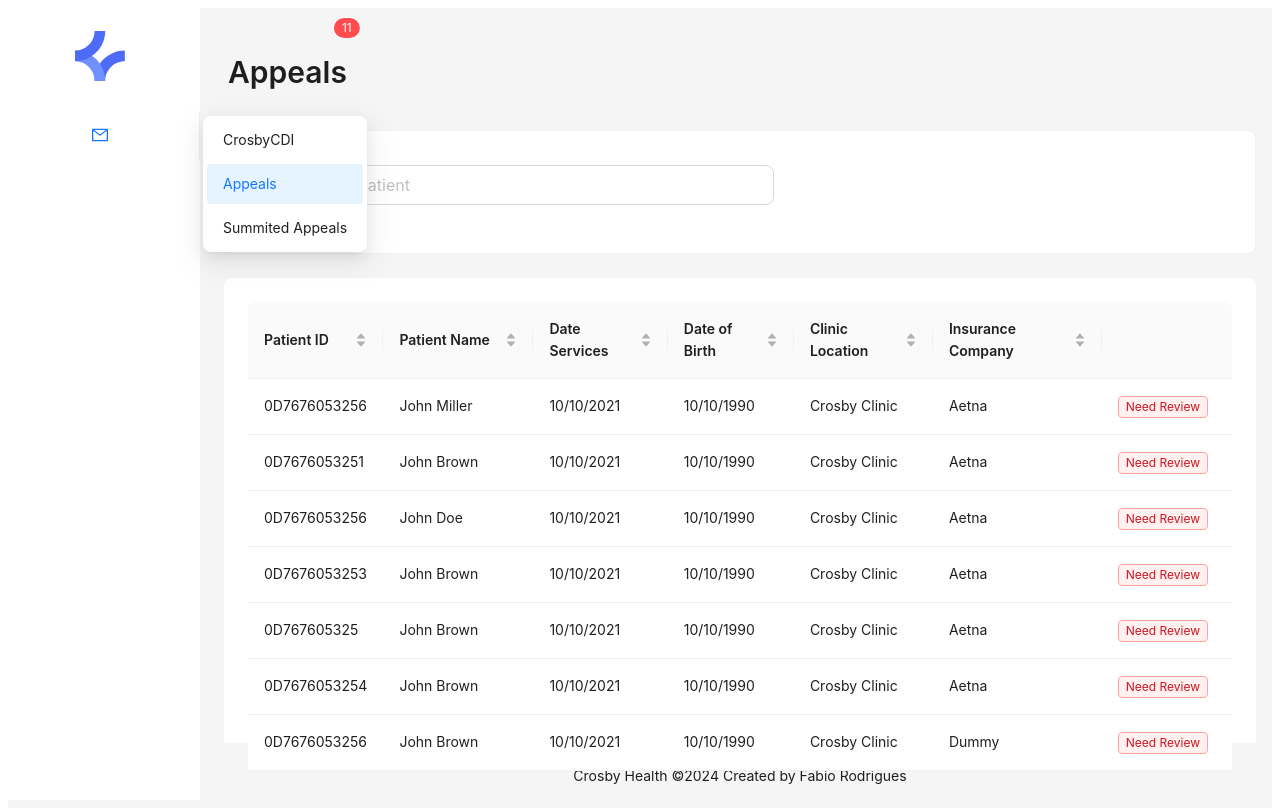
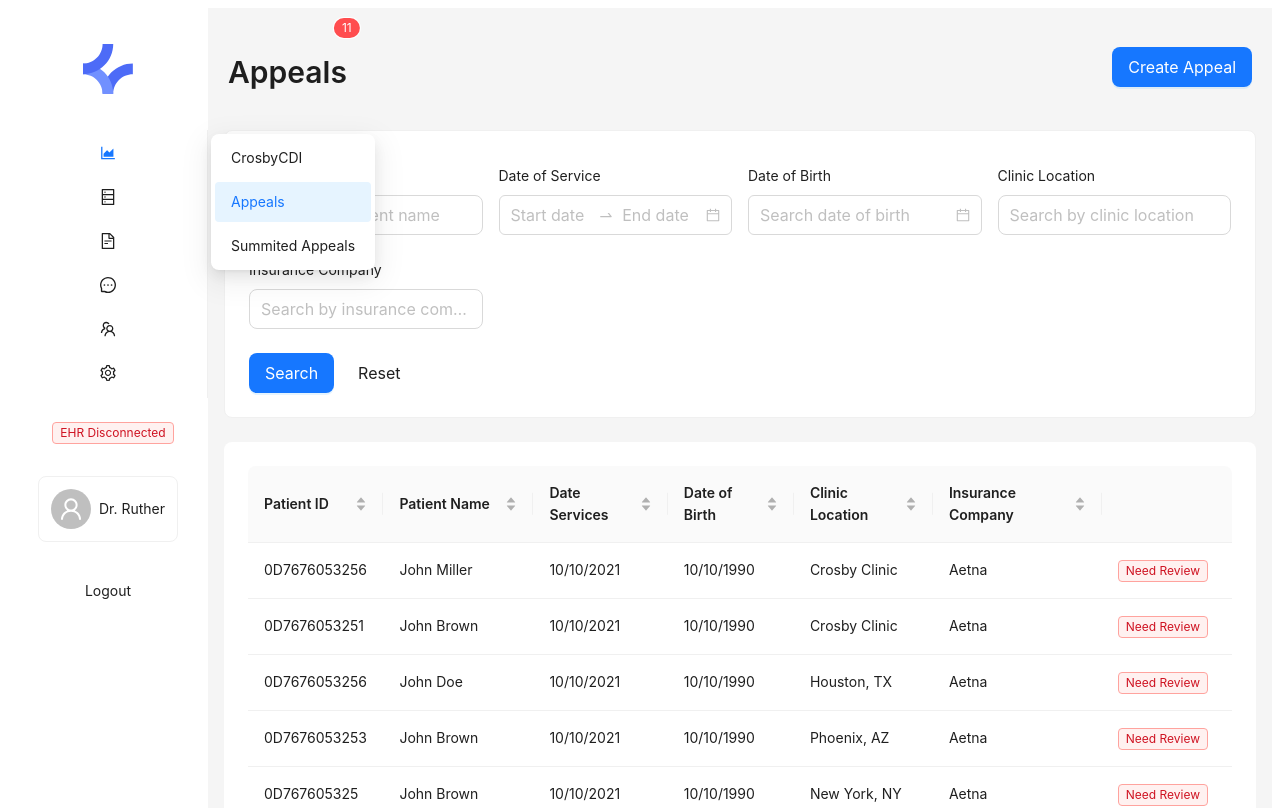
Before and after one commit to fabiordrig/crosby-health-dash, a Next.js app: page / in a window 1280 px wide. Shown: the top 808 px of the page. Built offline with nearby package versions, Linux system fonts and the light colour scheme.

Commit message:
feat: add filter wit table

```diff
--- a/src/app/CrosbyTable.tsx
+++ b/src/app/CrosbyTable.tsx
@@ -1,18 +1,19 @@
 import { Table, Tag } from "antd";
 import { FC } from "react";
+import { Appeal } from "./types";
 
 const columns = [
   {
     title: "Patient ID",
     dataIndex: "id",
     width: 100,
-    sorter: (a, b) => a.id.localeCompare(b.id),
+    sorter: (a: Appeal, b: Appeal) => a.id.localeCompare(b.id),
   },
   {
     title: "Patient Name",
     dataIndex: "name",
     width: 150,
-    sorter: (a, b) => a.name.localeCompare(b.name),
+    sorter: (a: Appeal, b: Appeal) => a.name.localeCompare(b.name),
   },
   {
     title: "Date Services",
@@ -27,12 +28,12 @@ const columns = [
   {
     title: "Clinic Location",
     dataIndex: "clinicLocation",
-    sorter: (a, b) => a.clinicLocation.localeCompare(b.clinicLocation),
+    sorter: (a: Appeal, b: Appeal) => a.clinicLocation.localeCompare(b.clinicLocation),
   },
   {
     title: "Insurance Company",
     dataIndex: "insuranceCompany",
-    sorter: (a, b) => a.insuranceCompany.localeCompare(b.insuranceCompany),
+    sorter: (a: Appeal, b: Appeal) => a.insuranceCompany.localeCompare(b.insuranceCompany),
   },
   {
     dataIndex: "status",
@@ -46,80 +47,9 @@ const columns = [
   },
 ];
 
-const dataSources = [
-  {
-    key: "1",
-    id: "0D7676053256",
-    name: "John Miller",
-    dateServices: "10/10/2021",
-    dateOfBirth: "10/10/1990",
-    clinicLocation: "Crosby Clinic",
-    insuranceCompany: "Aetna",
-    status: "Need Review",
-  },
-  {
-    key: "2",
-    id: "0D7676053251",
-    name: "John Brown",
-    dateServices: "10/10/2021",
-    dateOfBirth: "10/10/1990",
-    clinicLocation: "Crosby Clinic",
-    insuranceCompany: "Aetna",
-    status: "Need Review",
-  },
-  {
-    key: "3",
-    id: "0D7676053256",
-    name: "John Doe",
-    dateServices: "10/10/2021",
-    dateOfBirth: "10/10/1990",
-    clinicLocation: "Crosby Clinic",
-    insuranceCompany: "Aetna",
-    status: "Need Review",
-  },
-  {
-    key: "4",
-    id: "0D7676053253",
-    name: "John Brown",
-    dateServices: "10/10/2021",
-    dateOfBirth: "10/10/1990",
-    clinicLocation: "Crosby Clinic",
-    insuranceCompany: "Aetna",
-    status: "Need Review",
-  },
-  {
-    key: "5",
-    id: "0D767605325",
-    name: "John Brown",
-    dateServices: "10/10/2021",
-    dateOfBirth: "10/10/1990",
-    clinicLocation: "Crosby Clinic",
-    insuranceCompany: "Aetna",
-    status: "Need Review",
-  },
-  {
-    key: "6",
-    id: "0D7676053254",
-    name: "John Brown",
-    dateServices: "10/10/2021",
-    dateOfBirth: "10/10/1990",
-    clinicLocation: "Crosby Clinic",
-    insuranceCompany: "Aetna",
-    status: "Need Review",
-  },
-  {
-    key: "7",
-    id: "0D7676053256",
-    name: "John Brown",
-    dateServices: "10/10/2021",
-    dateOfBirth: "10/10/1990",
-    clinicLocation: "Crosby Clinic",
-    insuranceCompany: "Dummy",
-    status: "Need Review",
-  },
-];
-
-const CrosbyTable: FC = () => {
+const CrosbyTable: FC<{
+  dataSources: Appeal[];
+}> = ({ dataSources }) => {
   return <Table size="large" columns={columns} dataSource={dataSources} pagination={false} />;
 };
 
--- a/src/app/CrosbyTableFilter.tsx
+++ b/src/app/CrosbyTableFilter.tsx
@@ -1,5 +1,4 @@
-import { SearchOutlined } from "@ant-design/icons";
-import { Card, Col, Form, Input, Row } from "antd";
+import { Button, Card, Col, DatePicker, Form, Input, Row, Space } from "antd";
 import { FC } from "react";
 
 const CrosbyTableFilter: FC = () => {
@@ -9,10 +8,45 @@ const CrosbyTableFilter: FC = () => {
     <Card style={{ margin: "24px 16px 0" }}>
       <Form form={form} requiredMark={false} style={{ marginTop: 10 }} layout="vertical">
         <Row gutter={16}>
-          <Col span={13}>
-            <Form.Item name="name">
-              <Input addonBefore={<SearchOutlined />} size="large" placeholder="Search Patient" />
+          <Col span={6}>
+            <Form.Item label="Patient Name" name="name">
+              <Input size="large" placeholder="Search by patient name" />
             </Form.Item>
+          </Col>
+          <Col span={6}>
+            <Form.Item label="Date of Service" name="dateOfService">
+              <DatePicker.RangePicker size="large" style={{ width: "100%" }} format="YYYY/MM/DD" />
+            </Form.Item>
+          </Col>
+          <Col span={6}>
+            <Form.Item label="Date of Birth" name="dateOfBirth">
+              <DatePicker
+                size="large"
+                style={{ width: "100%" }}
+                placeholder="Search date of birth"
+                format="YYYY/MM/DD"
+              />
+            </Form.Item>
+          </Col>
+          <Col span={6}>
+            <Form.Item label="Clinic Location" name="name">
+              <Input size="large" placeholder="Search by clinic location" />
+            </Form.Item>
+          </Col>
+          <Col span={6}>
+            <Form.Item label="Insurance Company" name="name">
+              <Input size="large" placeholder="Search by insurance company" />
+            </Form.Item>
+          </Col>
+          <Col span={24}>
+            <Space direction="horizontal" size="small">
+              <Button htmlType="submit" type="primary" size="large">
+                Search
+              </Button>
+              <Button htmlType="reset" size="large" type="text">
+                Reset
+              </Button>
+            </Space>
           </Col>
         </Row>
       </Form>
--- a/src/app/page.tsx
+++ b/src/app/page.tsx
@@ -1,21 +1,30 @@
 "use client";
 
-import { MailOutlined } from "@ant-design/icons";
+import {
+  AreaChartOutlined,
+  DatabaseOutlined,
+  FileTextOutlined,
+  MessageOutlined,
+  SettingOutlined,
+  TeamOutlined,
+  UserOutlined,
+} from "@ant-design/icons";
 import type { MenuProps } from "antd";
-import { Badge, Layout, Menu, Typography, theme } from "antd";
+import { Avatar, Badge, Button, Card, Layout, Menu, Space, Tag, Typography, theme } from "antd";
 import Image from "next/image";
 import React from "react";
 import CrosbyLogo from "./CrosbyIcon.svg";
 import CrosbyTable from "./CrosbyTable";
 import CrosbyTableFilter from "./CrosbyTableFilter";
+import { Appeal } from "./types";
 
-const { Header, Content, Footer, Sider } = Layout;
+const { Content, Footer, Sider } = Layout;
 
 const items: MenuProps["items"] = [
   {
     key: "1",
     label: "CrosbyIQ",
-    icon: <MailOutlined />,
+    icon: <AreaChartOutlined />,
     children: [
       {
         key: "2",
@@ -31,6 +40,97 @@ const items: MenuProps["items"] = [
       },
     ],
   },
+  {
+    key: "5",
+    label: "Database",
+    icon: <DatabaseOutlined />,
+  },
+  {
+    key: "6",
+    label: "Billings",
+    icon: <FileTextOutlined />,
+  },
+  {
+    key: "9",
+    label: "Messages",
+    icon: <MessageOutlined />,
+  },
+  {
+    key: "7",
+    label: "Team",
+    icon: <TeamOutlined />,
+  },
+  {
+    key: "8",
+    label: "Settings",
+    icon: <SettingOutlined />,
+  },
+];
+
+const dataSources: Appeal[] = [
+  {
+    id: "0D7676053256",
+    name: "John Miller",
+    dateServices: "10/10/2021",
+    dateOfBirth: "10/10/1990",
+    clinicLocation: "Crosby Clinic",
+    insuranceCompany: "Aetna",
+    status: "Need Review",
+  },
+  {
+    id: "0D7676053251",
+    name: "John Brown",
+    dateServices: "10/10/2021",
+    dateOfBirth: "10/10/1990",
+    clinicLocation: "Crosby Clinic",
+    insuranceCompany: "Aetna",
+    status: "Need Review",
+  },
+  {
+    id: "0D7676053256",
+    name: "John Doe",
+    dateServices: "10/10/2021",
+    dateOfBirth: "10/10/1990",
+    clinicLocation: "Houston, TX",
+    insuranceCompany: "Aetna",
+    status: "Need Review",
+  },
+  {
+    id: "0D7676053253",
+    name: "John Brown",
+    dateServices: "10/10/2021",
+    dateOfBirth: "10/10/1990",
+    clinicLocation: "Phoenix, AZ",
+    insuranceCompany: "Aetna",
+    status: "Need Review",
+  },
+  {
+    id: "0D767605325",
+    name: "John Brown",
+    dateServices: "10/10/2021",
+    dateOfBirth: "10/10/1990",
+    clinicLocation: "New York, NY",
+    insuranceCompany: "Aetna",
+    status: "Need Review",
+  },
+  {
+    id: "0D7676053254",
+    name: "John Brown",
+    dateServices: "10/10/2021",
+    dateOfBirth: "10/10/1990",
+    clinicLocation: "Los Angeles, CA",
+    insuranceCompany: "Aetna",
+    status: "Need Review",
+  },
+  {
+    id: "0D7676053256",
+    name: "John Brown",
+    dateServices: "10/10/2021",
+    dateOfBirth: "10/10/1990",
+    clinicLocation: "Los Angeles, CA",
+    insuranceCompany: "Dummy",
+    status: "Need Review",
+  },
 ];
 
 const App: React.FC = () => {
@@ -44,11 +144,9 @@ const App: React.FC = () => {
         theme="light"
         style={{
           overflow: "auto",
-          height: "100vh",
+          minHeight: "100vh",
           position: "fixed",
-          left: 0,
-          top: 0,
-          bottom: 0,
+          width: 700,
         }}
       >
         <div
@@ -56,7 +154,7 @@ const App: React.FC = () => {
             display: "flex",
             justifyContent: "center",
             alignItems: "center",
-            height: 64,
+            height: 74,
             background: colorBgContainer,
             marginBottom: 24,
             marginTop: 24,
@@ -71,18 +169,71 @@ const App: React.FC = () => {
           inlineCollapsed
           items={items}
         />
+
+        <Space
+          direction="vertical"
+          style={{
+            width: "100%",
+            display: "flex",
+            justifyContent: "center",
+            alignItems: "center",
+          }}
+        >
+          <Tag
+            bordered
+            color="red"
+            style={{
+              marginLeft: 18,
+              marginBottom: 24,
+              marginTop: 24,
+            }}
+          >
+            EHR Disconnected
+          </Tag>
+
+          <Card
+            size="small"
+            style={{
+              width: "100%",
+            }}
+            bordered
+          >
+            <Space>
+              <Avatar size="large" icon={<UserOutlined />} />
+              Dr. Ruther
+            </Space>
+          </Card>
+
+          <Button
+            style={{
+              marginTop: 24,
+            }}
+            type="ghost"
+          >
+            Logout
+          </Button>
+        </Space>
       </Sider>
-      <Layout theme="light" style={{ marginLeft: 200, height: "100vh" }}>
-        <div style={{ marginTop: 20 }}>
+      <Layout theme="light" style={{ marginLeft: 200, minHeight: "100vh" }}>
+        <div
+          style={{
+            display: "flex",
+            justifyContent: "space-between",
+            alignItems: "center",
+            marginTop: 20,
+            marginRight: 20,
+          }}
+        >
           <Badge size="default" count={11}>
             <div style={{ marginLeft: 20, marginTop: 20 }}>
               <Typography.Title level={2}>Appeals</Typography.Title>
             </div>
           </Badge>
+          <Button size="large" type="primary">
+            Create Appeal
+          </Button>
         </div>
-
         <CrosbyTableFilter />
-
         <Content style={{ margin: "24px 16px 0", overflow: "initial" }}>
           <div
             style={{
@@ -92,7 +243,7 @@ const App: React.FC = () => {
               borderRadius: borderRadiusLG,
             }}
           >
-            <CrosbyTable />
+            <CrosbyTable dataSources={dataSources} />
           </div>
         </Content>
         <Footer style={{ textAlign: "center" }}>
--- /dev/null
+++ b/src/app/types.ts
@@ -0,0 +1,9 @@
+export type Appeal = {
+  id: string;
+  name: string;
+  dateServices: string;
+  dateOfBirth: string;
+  clinicLocation: string;
+  insuranceCompany: string;
+  status: string;
+};
```
